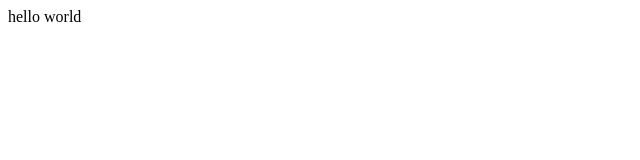
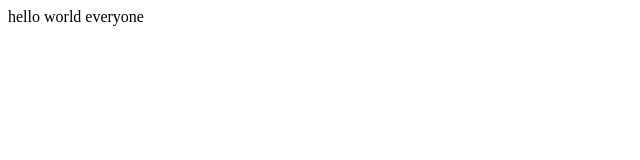
Before and after one commit to VaishuGK242/ubuntu, a plain HTML site: page CICD/index.html in a window 1280 px wide. Shown: the full height of the page, 0-640 px from the left. Drawn offline with Linux system fonts and the light colour scheme.

Commit message:
Update UI

```diff
--- a/CICD/index.html
+++ b/CICD/index.html
@@ -1,5 +1,5 @@
 <html>
     <body>
-        hello world
+        hello world everyone
     </body>
 </html>
```
